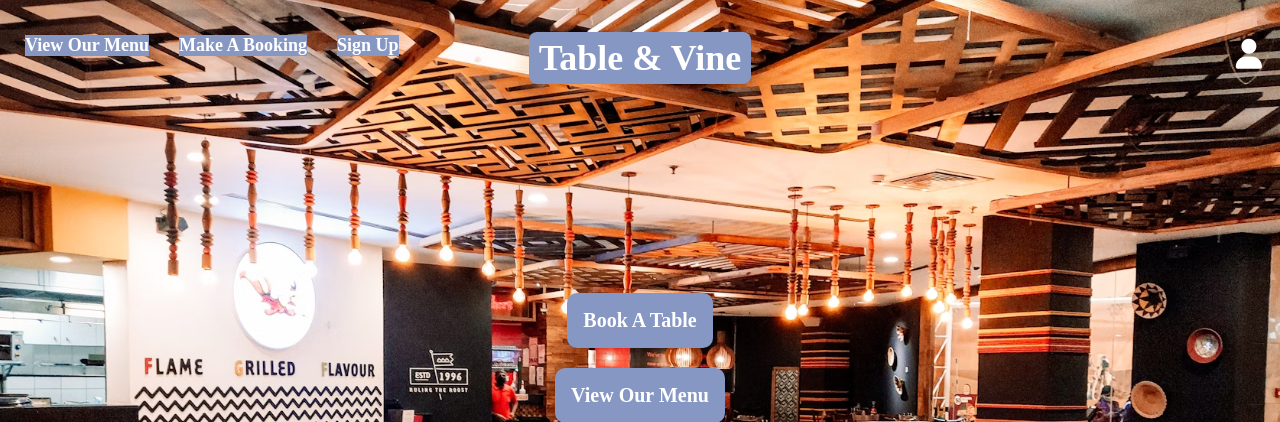
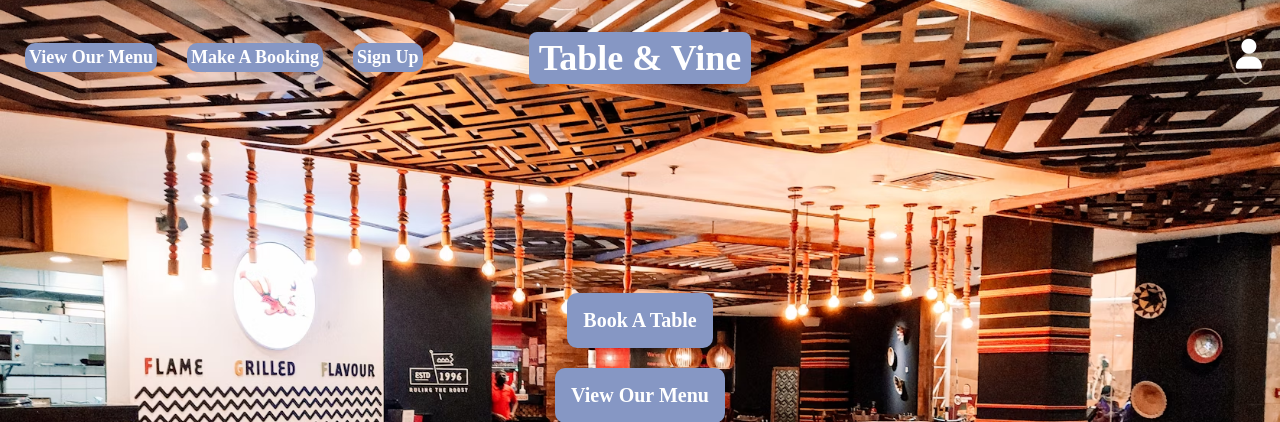
Before and after one commit to ashley9368/restaurant-booking-system, a Django app: page / in a window 1280 px wide. Shown: the top 422 px of the page. Run offline with Django 4.2, Linux system fonts and the light colour scheme; parts of the project's set-up code (start-up, migrations or seed data) failed here and were passed over.

Commit message:
add styling to navigation area on desktop view

```diff
--- a/static/css/style.css
+++ b/static/css/style.css
@@ -323,8 +323,8 @@ ul {
     list-style-type: none; /* removes black dots next to social icons (and opening times)*/
 }
 
-/* Hide the hamburger menu on larger screens (Desktop: 1024px and up) */
-@media (min-width:1024px) {
+/* Hide the hamburger menu on larger screens (Desktop: 1077px and up) */
+@media (min-width:1077px) {
     .menu-toggle {
         display: none; /* Hide hamburger icon */
 }
@@ -341,9 +341,11 @@ ul {
 }
 
 .menu-items a {
-    margin: 0 15px; /*Space out menu items */
+    margin: 8px 15px; /*Space out menu items */
     color: #ffffff;
     font-size: 18px;
-    background-color: #8697C4
+    background-color: #8697C4;
+    border-radius: 10px;
+    padding: 4px;
 }
 }
```
